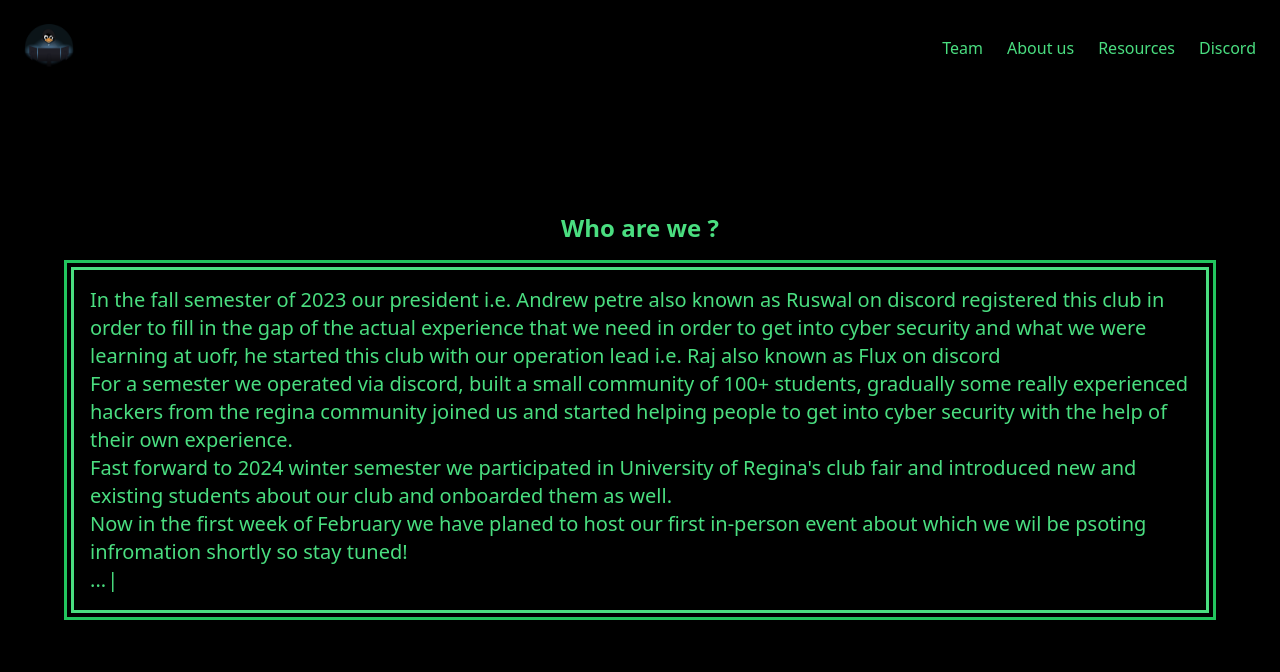
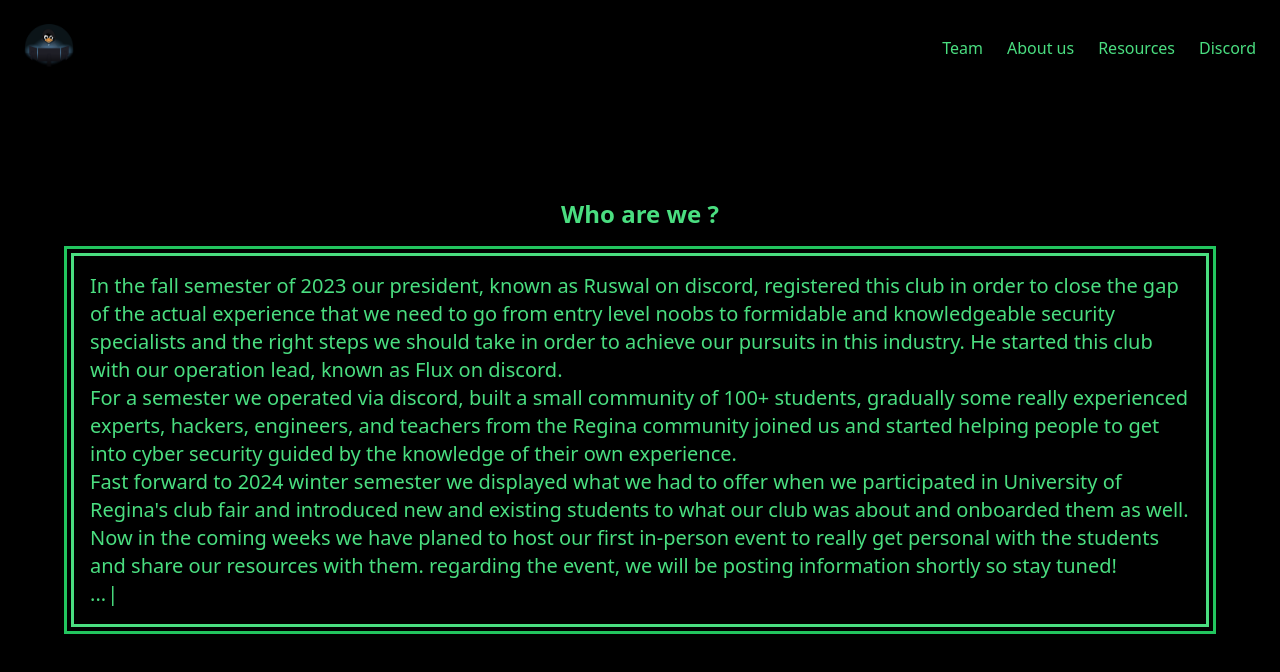
Before and after one commit to Ruswal/CybersecClub, a React (Create React App) app in the folder client/: page /about-us in a window 1280 px wide. Shown: the top 672 px of the page. Built offline with nearby package versions, Linux system fonts and the light colour scheme.

Commit message:
updated aboutjs content

```diff
--- a/client/src/pages/About.js
+++ b/client/src/pages/About.js
@@ -10,19 +10,15 @@ const About = () => {
       <div className="flex items-center justify-center border-[3px] border-green-500 p-1">
         <div className="flex items-center justify-center border-[3px] border-green-400 p-4">
           <h1 className="text-green-400 text-xl">
-            In the fall semester of 2023 our president i.e. Andrew petre also known as Ruswal on discord
-            registered this club in order to fill in the gap of the actual
-            experience that we need in order to get into cyber security and what
-            we were learning at uofr, he started this club with our operation
-            lead i.e. Raj also known as Flux on discord
+          In the fall semester of 2023 our president, known as Ruswal on discord, registered this club in order to close the gap of the actual experience that we need to go from entry level noobs to formidable and knowledgeable security specialists and the right steps we should take in order to achieve our pursuits in this industry. He started this club with our operation lead, known as Flux on discord.
             {'\n'}
             <p>
-                For a semester we operated via discord, built a small community of 100+ students, gradually some really experienced hackers from the regina community joined us and started helping people to get into cyber security with the help of their own experience.
-            </p>
+            For a semester we operated via discord, built a small community of 100+ students, gradually some really experienced experts, hackers, engineers, and teachers from the Regina community joined us and started helping people to get into cyber security guided by the knowledge of their own experience.
+                </p>
             <p>
-                Fast forward to 2024 winter semester we participated in University of Regina's club fair and introduced new and existing students about our club and onboarded them as well.
-            </p>
-            <p>Now in the first week of February we have planed to host our first in-person event about which we wil be psoting infromation shortly so stay tuned!</p>
+            Fast forward to 2024 winter semester we displayed what we had to offer when we participated in University of Regina's club fair and introduced new and existing students to what our club was about and onboarded them as well.
+                </p>
+            <p>Now in the coming weeks we have planed to host our first in-person event to really get personal with the students and share our resources with them. regarding the event, we will be posting information shortly so stay tuned!</p>
             <Typewriter
               onInit={(typewriter) => {
                 typewriter
```
